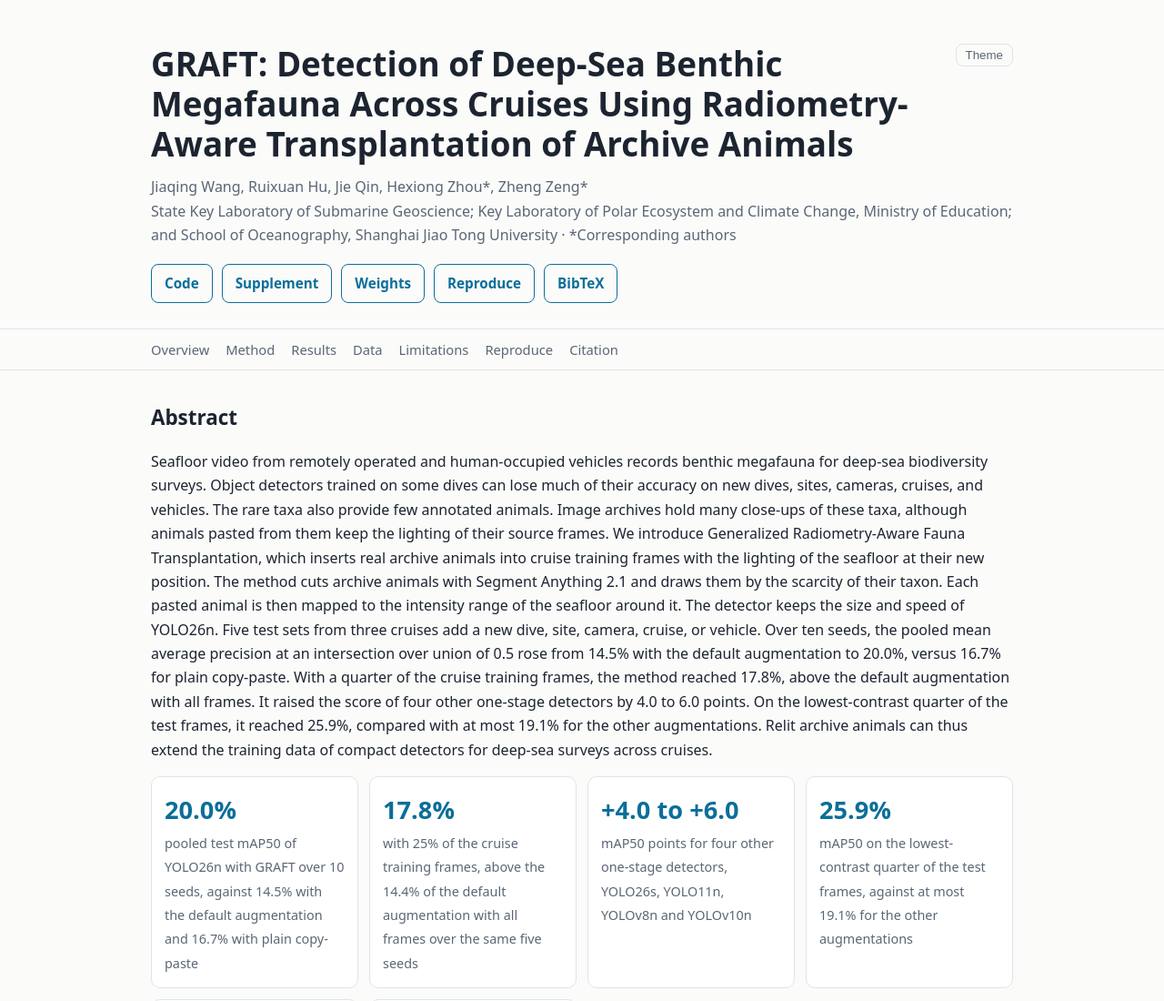
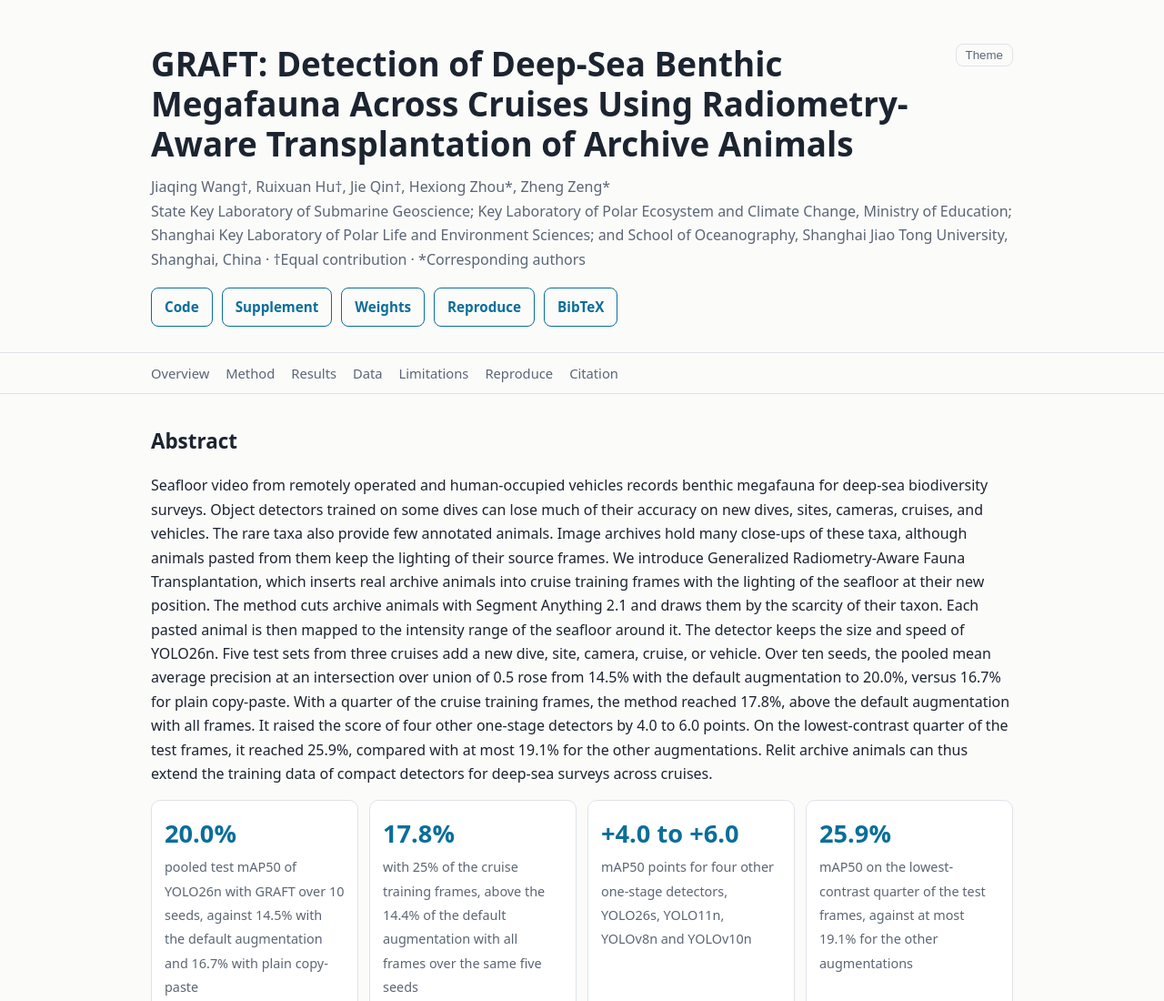
Before and after one commit to panzerjagerWang/GRAFT, a plain HTML site: page docs/index.html in a window 1280 px wide. Shown: the top 1100 px of the page at 91% size. Drawn offline with Linux system fonts and the light colour scheme.

Commit message:
Mark the three co-first authors, update affiliations and supplement

```diff
--- a/docs/index.html
+++ b/docs/index.html
@@ -56,8 +56,8 @@ footer{padding:30px 0 50px;color:var(--mut);font-size:.9rem;border-top:1px solid
 <header><div class="wrap">
 <button class="theme" id="theme" aria-label="Toggle theme">Theme</button>
 <h1>GRAFT: Detection of Deep-Sea Benthic Megafauna Across Cruises Using Radiometry-Aware Transplantation of Archive Animals</h1>
-<p class="authors">Jiaqing Wang, Ruixuan Hu, Jie Qin, Hexiong Zhou*, Zheng Zeng*</p>
-<p class="authors">State Key Laboratory of Submarine Geoscience; Key Laboratory of Polar Ecosystem and Climate Change, Ministry of Education; and School of Oceanography, Shanghai Jiao Tong University &middot; *Corresponding authors</p>
+<p class="authors">Jiaqing Wang&dagger;, Ruixuan Hu&dagger;, Jie Qin&dagger;, Hexiong Zhou*, Zheng Zeng*</p>
+<p class="authors">State Key Laboratory of Submarine Geoscience; Key Laboratory of Polar Ecosystem and Climate Change, Ministry of Education; Shanghai Key Laboratory of Polar Life and Environment Sciences; and School of Oceanography, Shanghai Jiao Tong University, Shanghai, China &middot; &dagger;Equal contribution &middot; *Corresponding authors</p>
 <div class="btns">
 <a href="https://github.com/panzerjagerWang/GRAFT">Code</a>
 <a href="supplementary.pdf">Supplement</a>
```
Also changed, not shown: 2 other files.
